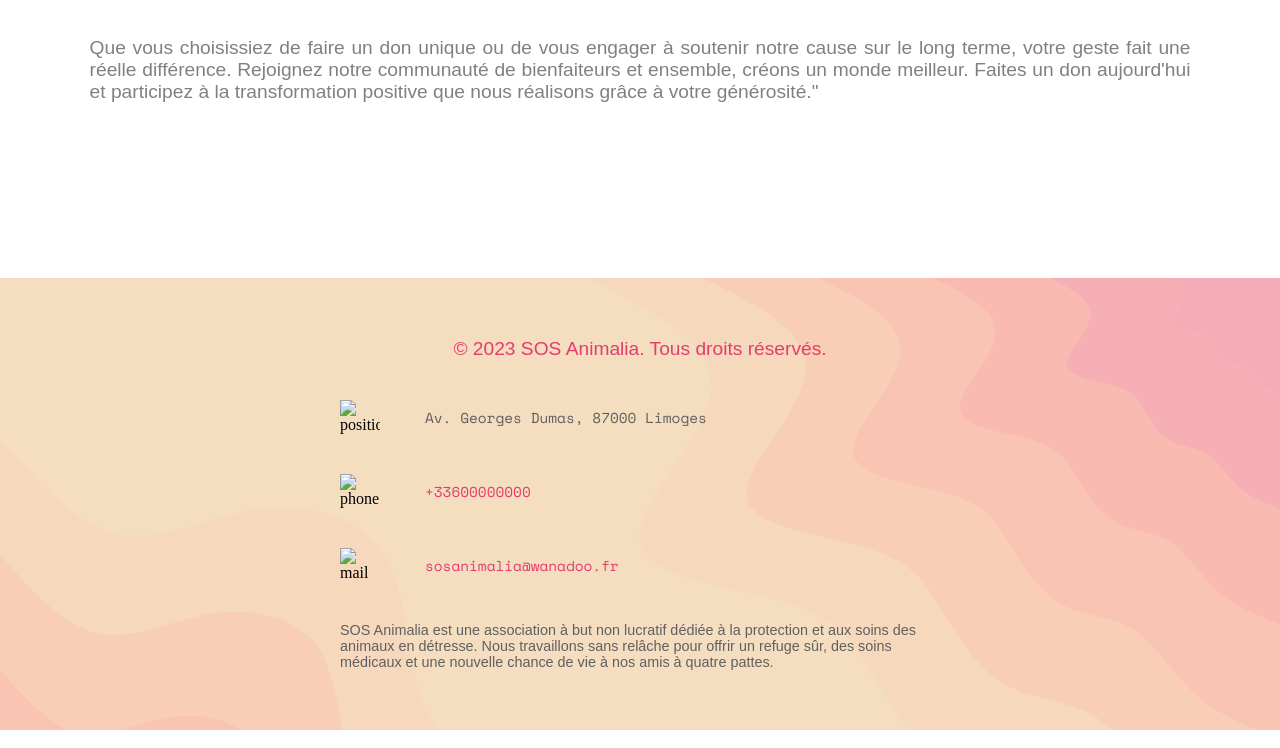
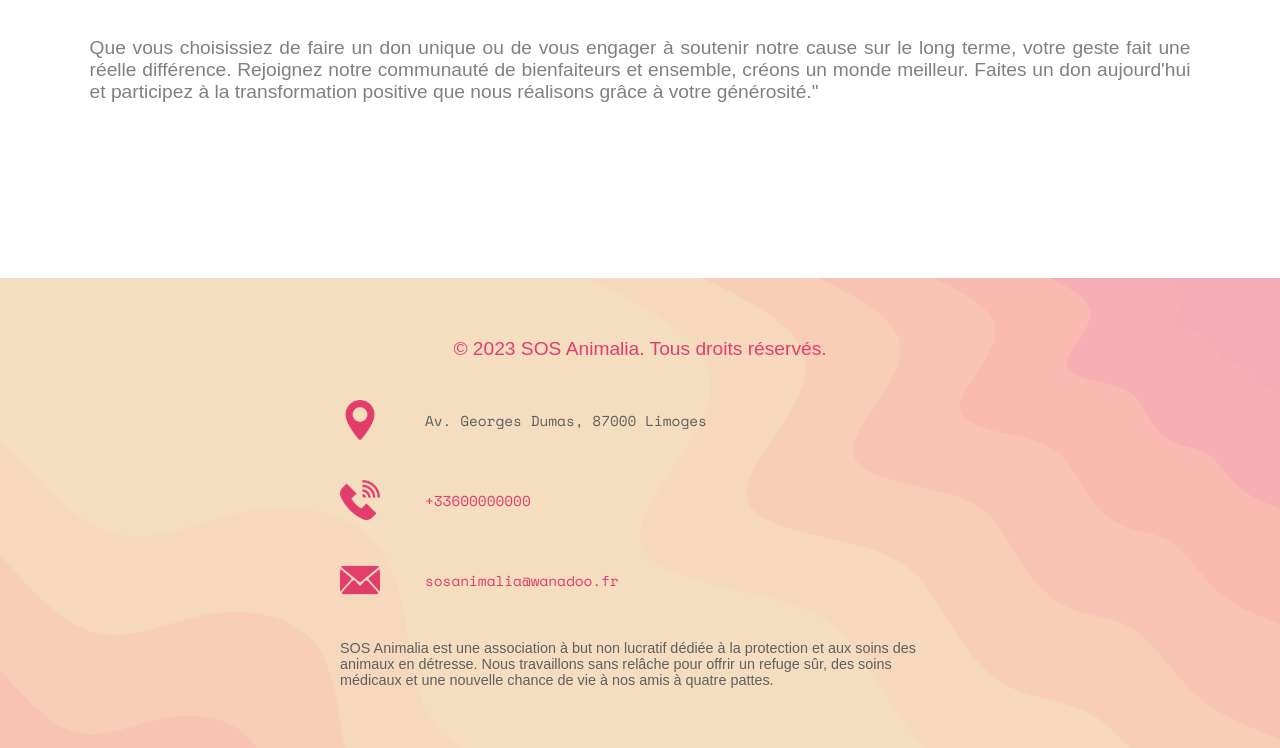
Before and after one commit to TeoSalmeron/evaluation-html-css, a plain HTML site: page index.html in a window 1280 px wide. Shown: the part 2431-3179 px from the top of the page. Drawn offline with nearby package versions, Linux system fonts and the light colour scheme; files that its build step writes are made by us from their sources; the site is published under a folder, as on GitHub Pages, so addresses that start at the root find nothing; files whose address does not match are found by name; a web font is replaced by a local one.

Commit message:
Update index.html

```diff
--- a/index.html
+++ b/index.html
@@ -25,7 +25,7 @@
                     </a>
                 </li>
                 <li class="nav--item">
-                    <a href="/events.html" class="nav--link">
+                    <a href="events.html" class="nav--link">
                         Nos évènements
                     </a>
                 </li>
@@ -110,17 +110,17 @@
                 </p>
                 <div class="content--items">
                     <div class="items--item">
-                        <img src="/img/position.png" alt="position">
+                        <img src="img/position.png" alt="position">
                         <p>
                             Av. Georges Dumas, 87000 Limoges
                         </p>
                     </div>
                     <div class="items--item">
-                        <img src="/img/phone.png" alt="phone">
+                        <img src="img/phone.png" alt="phone">
                         <a href="tel:+33600000000">+33600000000</a>
                     </div>
                     <div class="items--item">
-                        <img src="/img/mail.png" alt="mail">
+                        <img src="img/mail.png" alt="mail">
                         <p>
                             <a href="mailto:sosanimalia@wanadoo.fr">sosanimalia@wanadoo.fr</a>
                         </p>
```
